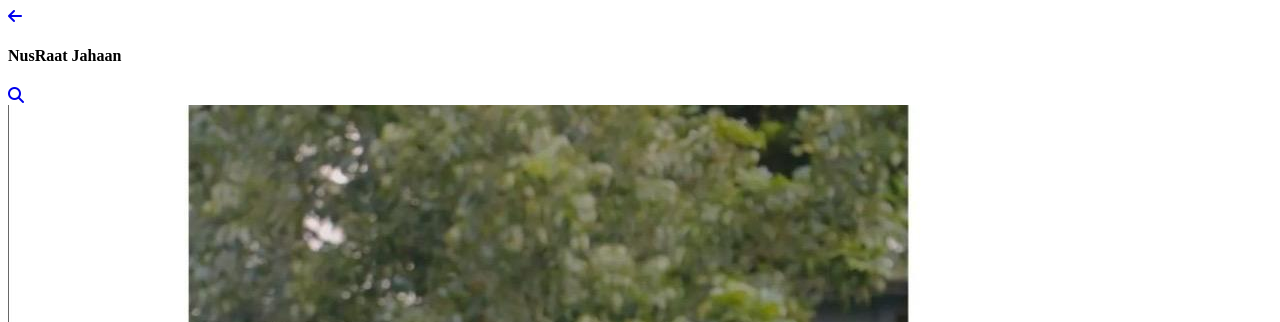
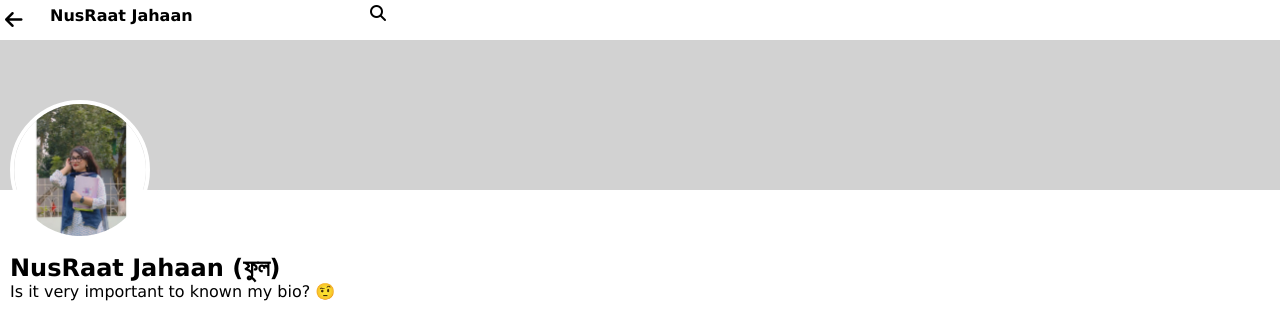
Before and after one commit to tanvirabsar/vempier, a website: page addfriend/indax.html in a window 1280 px wide. Shown: the top 322 px of the page. Drawn offline with Linux system fonts and the light colour scheme.

Commit message:
indax.html

```diff
--- a/addfriend/indax.html
+++ b/addfriend/indax.html
@@ -4,7 +4,7 @@
 <head>
   <meta charset="UTF-8">
   <meta name="viewport" content="width=device-width, initial-scale=1">
-  <link rel="stylesheet" href="/pishing.css">
+  <link rel="stylesheet" href="./style.css">
   <script src="https://kit.fontawesome.com/322ea091a5.js" crossorigin="anonymous"></script>
   <title></title>
 </head>
```
